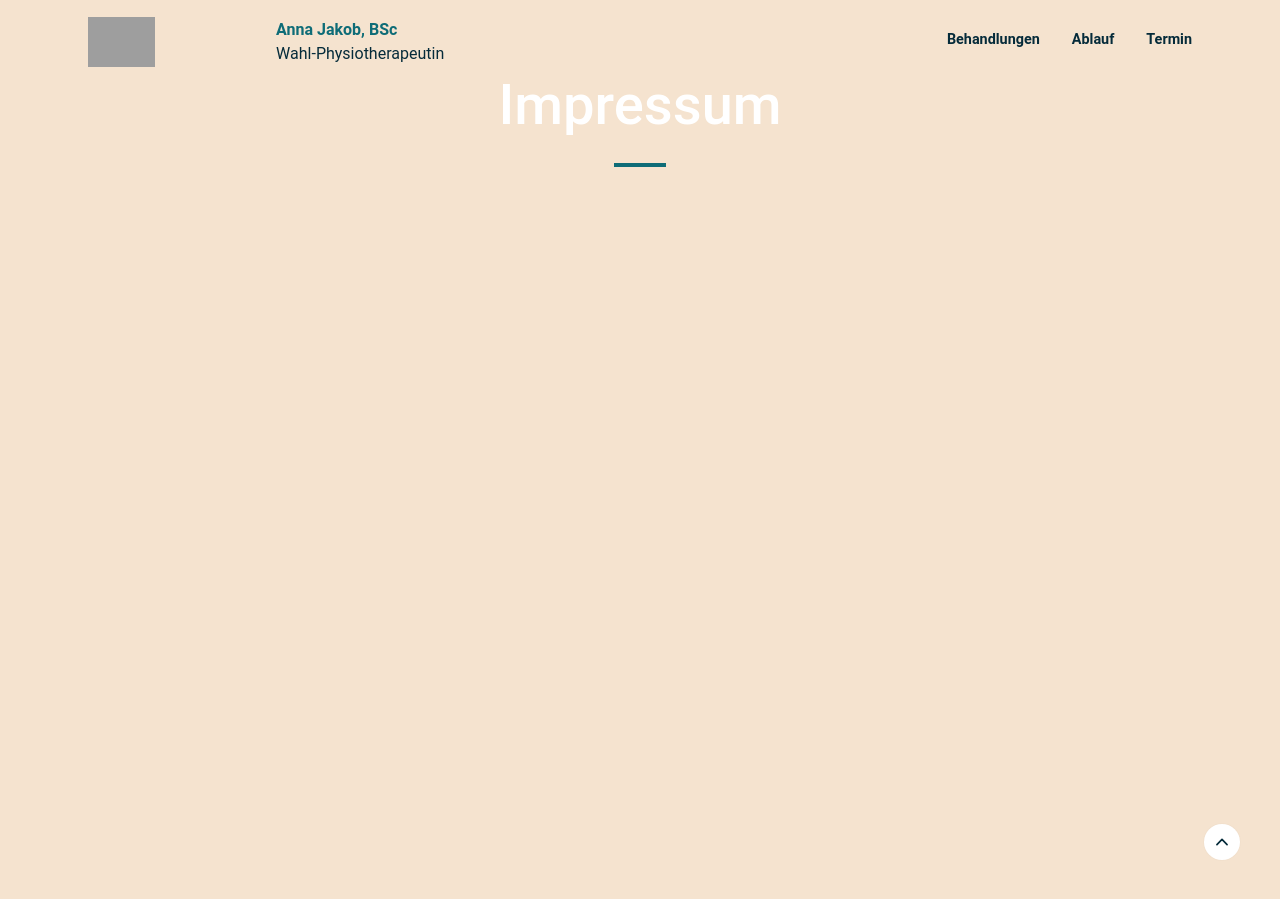
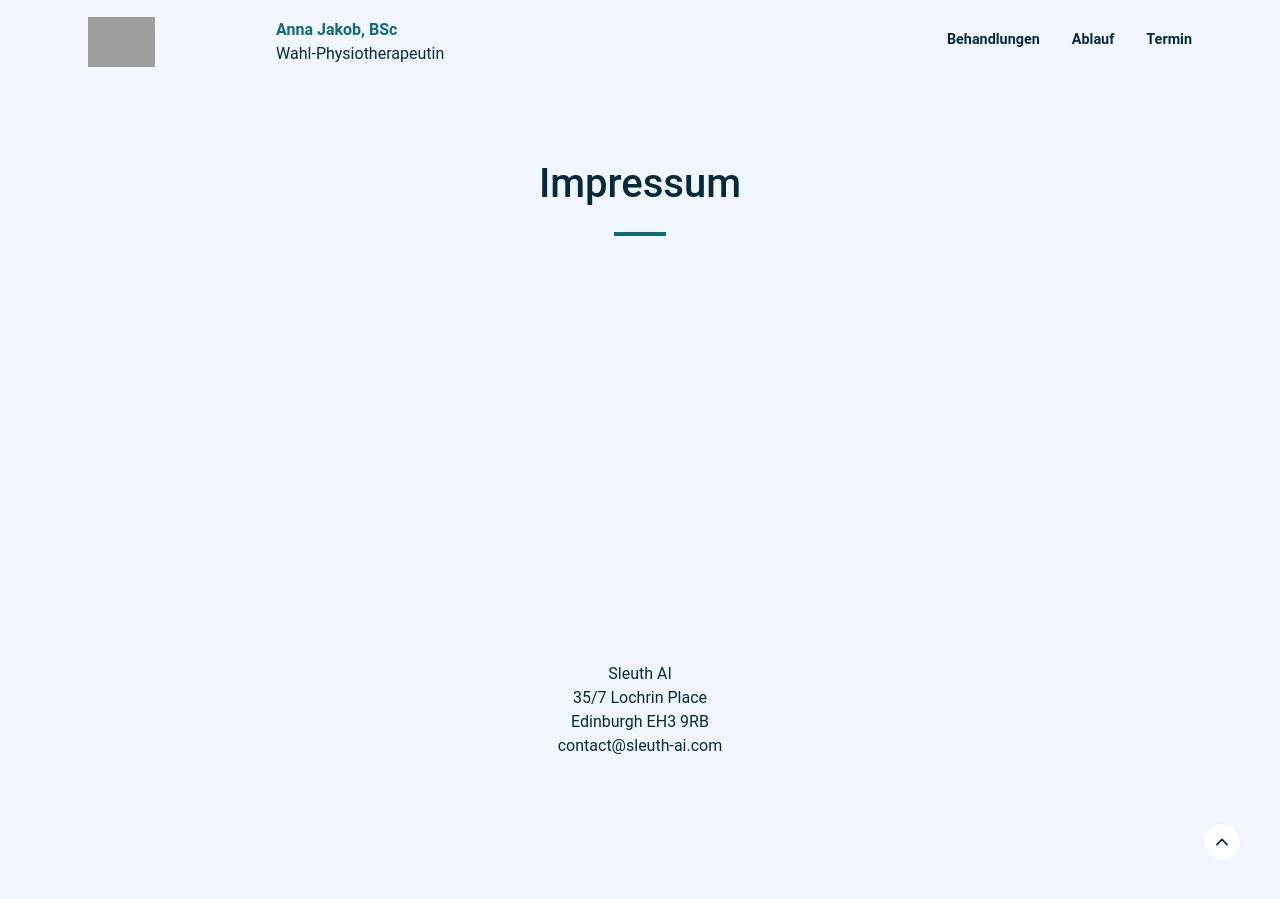
Before and after one commit to paulzwoelfer/annajakob-physio.github.io, a Jekyll site: the page built from imprint.md, in a window 1280 px wide and 900 px high. Built offline with Jekyll 4.4.1, drawn with Linux system fonts in a browser that asks for light colours; grey boxes are pictures that could not be loaded.

Commit message:
fix impressum

```diff
--- a/_layouts/page.html
+++ b/_layouts/page.html
@@ -3,10 +3,10 @@ layout: base
 ---
 
 <!-- Header -->
-<header class="masthead" >
+<header class="smallhead" >
     <div class="row gx-4 gx-lg-5 align-items-center justify-content-center text-center">
       <div class="col-lg-8 align-self-end">
-        <h1 class="text-white font-weight-bold">{{ page.title }}</h1>
+        <h1 class="font-weight-bold">{{ page.title }}</h1>
         <hr class="divider my-4">
       </div>
     </div>
@@ -20,7 +20,7 @@ layout: base
 <!-- include content as section -->
 {% assign content = content | strip_newlines %}
 {% if content != "" %}
-<section class="page-section {{ page.background_style }}">
+<section class="page-section no-padding {{ page.background_style }}">
   <div class="container">
     {{ content }}
   </div>
--- a/_sass/physio/_general.scss
+++ b/_sass/physio/_general.scss
@@ -48,6 +48,11 @@ h1, h2, h3, h4, h5, h6 {
     justify-content: center;
     align-items: center;
     min-height: 100%;
+    padding: 8rem 0;
+
+    &.no-padding {
+        padding: 0;
+    }
 }
 
 .bg-primary {
--- a/_sass/physio/_header.scss
+++ b/_sass/physio/_header.scss
@@ -1,7 +1,26 @@
 
 header {
     &.masthead {
+        padding-top: 10rem;
+        padding-bottom: calc(10rem - 4.5rem);
         background: $primary;
+
+        @include desktop {
+            height: 100vh;
+            min-height: 40rem;
+            padding-top: 4.5rem;
+            padding-bottom: 0;
+        }
+    }
+
+    &.smallhead {
+        padding-top: 10rem;
+        padding-bottom: calc(10rem - 4.5rem);
+
+        @include desktop {
+            padding-top: 10rem;
+            padding-bottom: 0;
+        }
     }
 
     h1 {
```
Also changed, not shown: index.md (+12 -11 lines).
